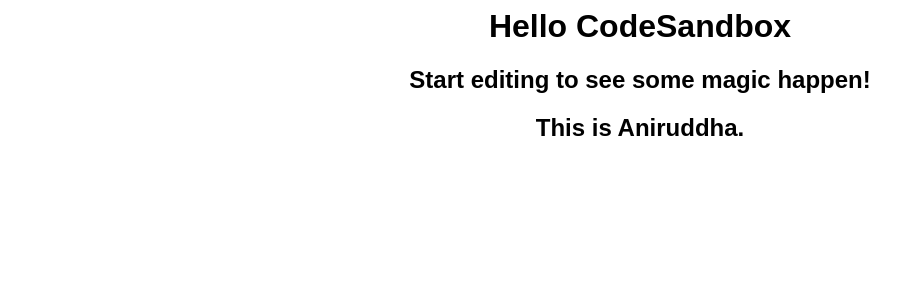
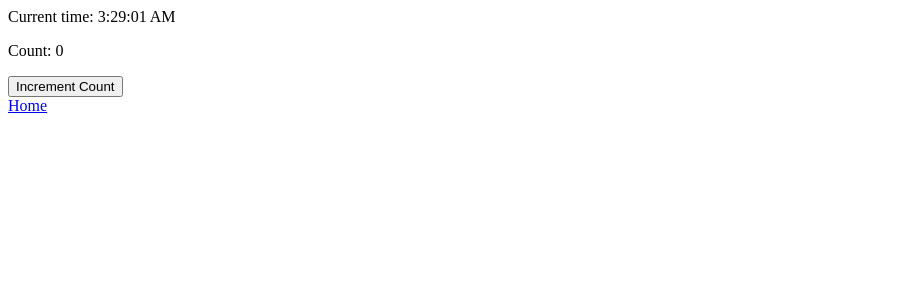
Before and after one commit to aniruddha153/workspace, a React (Vite) app: page /components/counter in a window 1280 px wide. Shown: the top 300 px of the page, without its empty margins (0-924 px from the left). Built offline with nearby package versions, Linux system fonts and the light colour scheme.

Commit message:
Add components

```diff
--- a/package.json
+++ b/package.json
@@ -6,7 +6,8 @@
   "main": "src/index.tsx",
   "dependencies": {
     "react": "19.1.0",
-    "react-dom": "19.1.0"
+    "react-dom": "19.1.0",
+    "react-router": "7.5.0"
   },
   "devDependencies": {
     "@types/react": "19.1.0",
--- a/src/App.jsx
+++ b/src/App.jsx
@@ -1,11 +1,34 @@
 import "./styles.css";
 
 export default function App() {
+  const links = [
+    {
+      id: 1,
+      name: "reactrender",
+    },
+    {
+      id: 2,
+      name: "counter",
+    },
+    {
+      id: 3,
+      name: "test",
+    },
+  ];
+
   return (
     <div className="App">
       <h1>Hello CodeSandbox</h1>
       <h2>Start editing to see some magic happen!</h2>
       <h2>This is Aniruddha.</h2>
+
+      {links.map((item) => {
+        return (
+          <p key={item.id}>
+            <a href={`/components/${item.name}`}>{item.name}</a>
+          </p>
+        );
+      })}
     </div>
   );
 }
--- /dev/null
+++ b/src/components/Counter/index.jsx
@@ -0,0 +1,47 @@
+import * as React from "react";
+
+const ChildComponent = React.memo(({ children, onClick }) => {
+  console.count("Child component is rendering");
+
+  return <button onClick={onClick}>{children}</button>;
+});
+
+const MemoizedChildComponent = ChildComponent;
+
+export default function ParentComponent() {
+  const [time, setTime] = React.useState(new Date().toLocaleTimeString());
+  const [count, setCount] = React.useState(0);
+
+  React.useEffect(() => {
+    const timer = setInterval(() => {
+      setTime(new Date().toLocaleTimeString());
+    }, 1000);
+
+    return () => {
+      clearInterval(timer);
+    };
+  }, []);
+
+  // const handleIncrementCount = React.useMemo(() => {
+  //   return () => {
+  //     setCount((count) => count + 1);
+  //   };
+  // }, []);
+
+  const handleIncrementCount = React.useCallback(() => {
+    setCount((count) => count + 1);
+  }, []);
+
+  return (
+    <div>
+      <p>Current time: {time}</p>
+      <p>Count: {count}</p>
+      <MemoizedChildComponent onClick={handleIncrementCount}>
+        Increment Count
+      </MemoizedChildComponent>
+      <div>
+        <a href="/">Home</a>
+      </div>
+    </div>
+  );
+}
--- /dev/null
+++ b/src/components/ReactRender/index.tsx
@@ -0,0 +1,22 @@
+import * as React from "react";
+
+export default function Counter() {
+  console.count("Rendering Counter");
+  const [count, setCount] = React.useState(0);
+
+  const handleClick = () => {
+    console.count("click");
+    setCount(count);
+    setCount(count + 1);
+    setCount(count + 1);
+  };
+
+  return (
+    <React.Fragment>
+      <button onClick={handleClick}>🤨</button>
+      <div>
+        <a href="/">Home</a>
+      </div>
+    </React.Fragment>
+  );
+}
--- /dev/null
+++ b/src/components/Test/index.tsx
@@ -0,0 +1,14 @@
+import React, { FC, useState } from "react";
+
+const Test: FC = () => {
+  return (
+    <React.Fragment>
+      <p>This is Ani</p>
+      <div>
+        <a href="/">Home</a>
+      </div>
+    </React.Fragment>
+  );
+};
+
+export default Test;
--- a/src/index.jsx
+++ b/src/index.jsx
@@ -1,13 +1,30 @@
 import { StrictMode } from "react";
 import { createRoot } from "react-dom/client";
+import { BrowserRouter, Routes, Route } from "react-router";
 
 import App from "./App";
+import Test from "./components/Test";
+import ReactRender from "./components/ReactRender";
+import Counter from "./components/Counter";
 
 const rootElement = document.getElementById("root");
 const root = createRoot(rootElement);
 
 root.render(
   <StrictMode>
-    <App />
+    <BrowserRouter>
+      <Routes>
+        {/* <Route path="/" element={<App />} /> */}
+        <Route index element={<App />} />
+        <Route path="/components/test" element={<Test />} />
+        <Route path="/components/reactrender" element={<ReactRender />} />
+        <Route path="/components/counter" element={<Counter />} />
+
+        {/* <Route path="dashboard" element={<App />}>
+          <Route index element={<Test />} />
+          <Route path="settings" element={<Test />} />
+        </Route> */}
+      </Routes>
+    </BrowserRouter>
   </StrictMode>
 );
```
Also changed, not shown: 1 other file (tests, documents, lock files or other folders).
